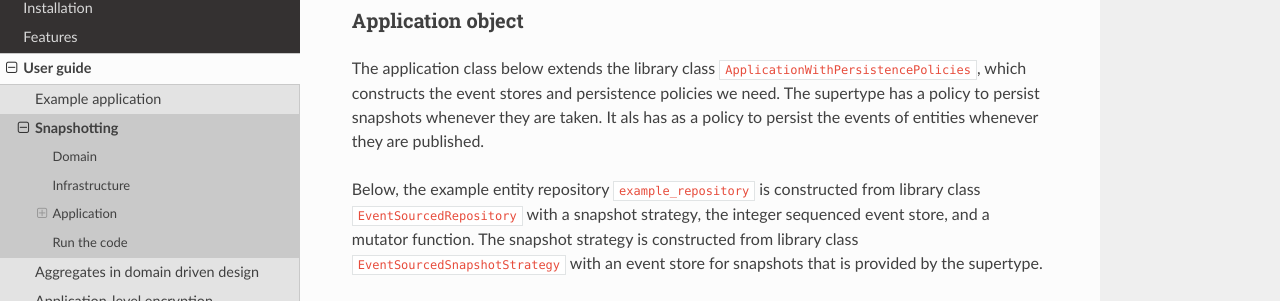
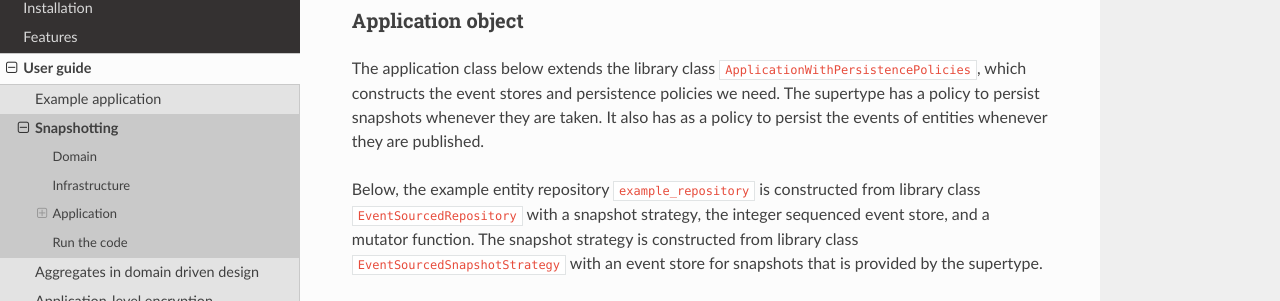
Before and after one commit to pyeventsourcing/eventsourcing, a Sphinx documentation site: the page built from docs/topics/user_guide/snapshotting.rst, in a window 1280 px wide and 900 px high, scrolled down 1481 px. Shown: the part 199-500 px from the top of the window. Built offline with Sphinx 7.4.7 and the Read the Docs theme 2.0.0, drawn with Linux system fonts in a browser that asks for light colours; some of the changed text lies outside the part shown.

```diff
--- a/docs/topics/user_guide/snapshotting.rst
+++ b/docs/topics/user_guide/snapshotting.rst
@@ -96,7 +96,7 @@ Application object
 
 The application class below extends the library class ``ApplicationWithPersistencePolicies``,
 which constructs the event stores and persistence policies we need. The supertype has a policy
-to persist snapshots whenever they are taken. It als has as a policy to persist the events of
+to persist snapshots whenever they are taken. It also has as a policy to persist the events of
 entities whenever they are published.
 
 Below, the example entity repository ``example_repository`` is constructed from library class
```
Also changed, not shown: other parts of docs/topics/user_guide/snapshotting.rst (+1 -1 lines).
